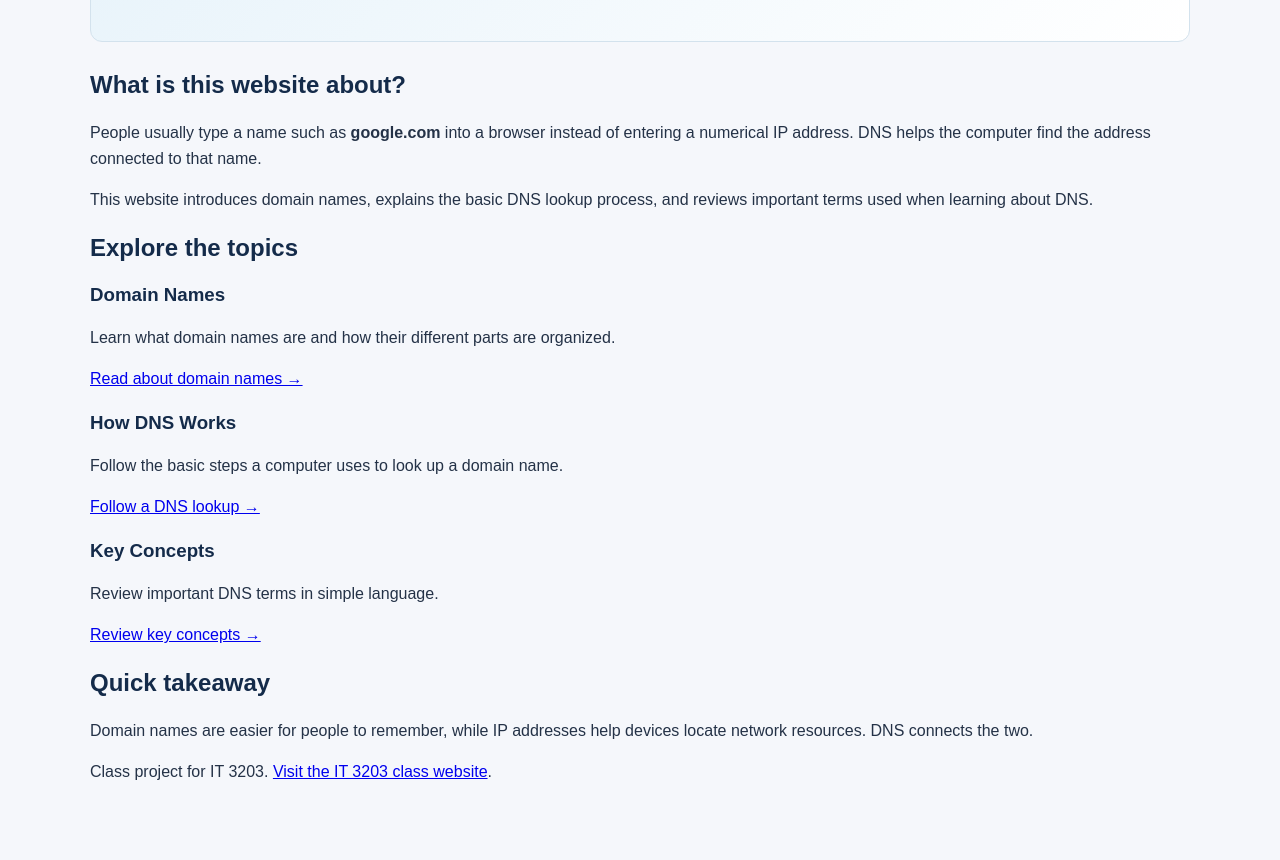
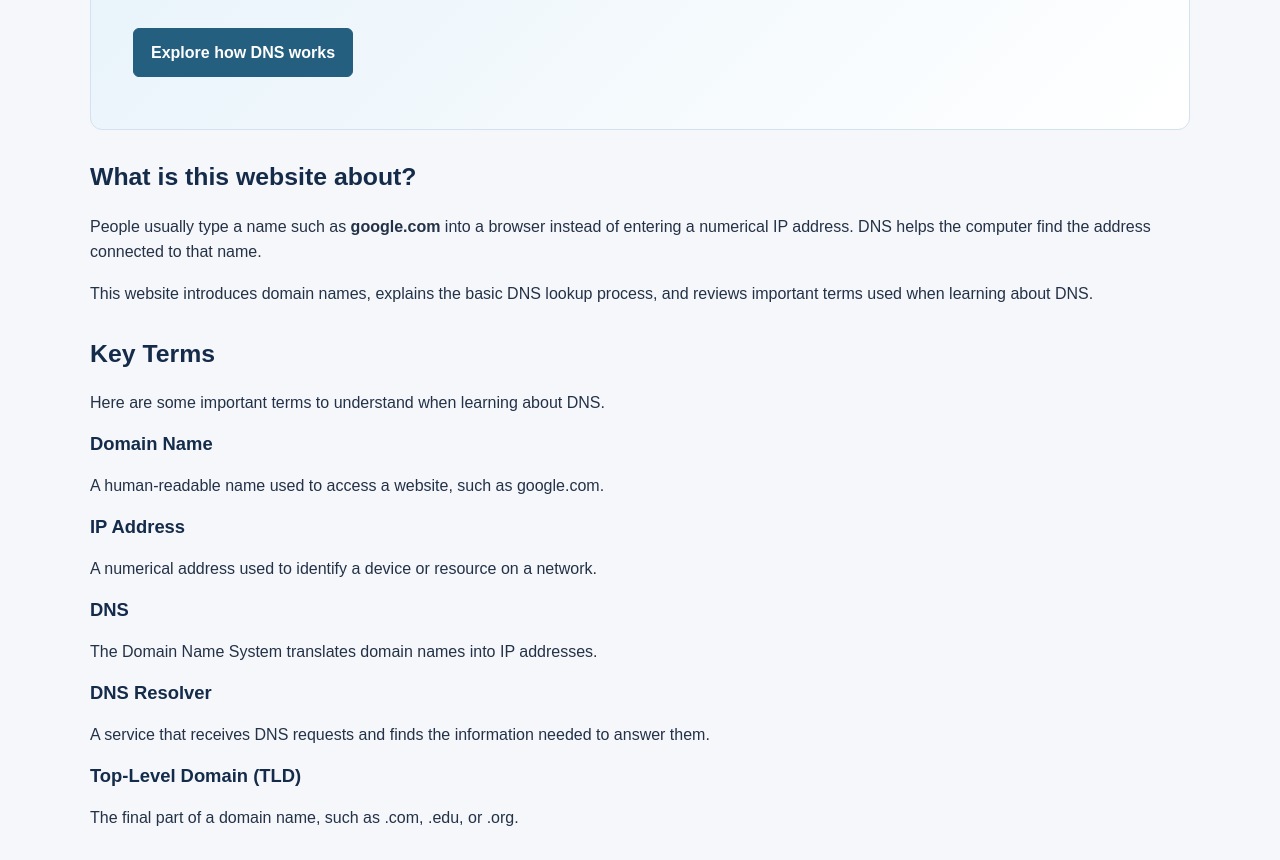
Before and after one commit to RickeyAmbrocio/IT3203Project, a plain HTML site: page index.html in a window 1280 px wide. Shown: the part 329-1189 px from the top of the page. Before the commit the page ends 1130 px from the top, so only its background shows below. Drawn offline with Linux system fonts and the light colour scheme.

Commit message:
css plus index improvment

```diff
--- a/index.html
+++ b/index.html
@@ -36,6 +36,38 @@
             <p>This website introduces domain names, explains the basic DNS lookup process, and reviews important terms used when learning about DNS.</p>
         </section>
 
+<section class="section">
+    <h2>Key Terms</h2>
+    <p>Here are some important terms to understand when learning about DNS.</p>
+
+    <div class="card-grid">
+        <article class="card">
+            <h3>Domain Name</h3>
+            <p>A human-readable name used to access a website, such as google.com.</p>
+        </article>
+
+        <article class="card">
+            <h3>IP Address</h3>
+            <p>A numerical address used to identify a device or resource on a network.</p>
+        </article>
+
+        <article class="card">
+            <h3>DNS</h3>
+            <p>The Domain Name System translates domain names into IP addresses.</p>
+        </article>
+
+        <article class="card">
+            <h3>DNS Resolver</h3>
+            <p>A service that receives DNS requests and finds the information needed to answer them.</p>
+        </article>
+
+        <article class="card">
+            <h3>Top-Level Domain (TLD)</h3>
+            <p>The final part of a domain name, such as .com, .edu, or .org.</p>
+        </article>
+    </div>
+</section>
+
         <section class="section">
             <h2>Explore the topics</h2>
             <div class="card-grid">
--- a/styles.css
+++ b/styles.css
@@ -98,3 +98,44 @@ h1, h2, h3 {
     line-height: 1.25;
     color: #142b4a;
 }
+
+h1 {
+    margin: 0 0 18px;
+    font-size: clamp(2rem, 4vw, 3rem);
+}
+
+h2 {
+    margin-top: 0;
+    font-size: 1.55rem;
+}
+
+h3 {
+    margin-top: 0;
+    font-size: 1.15rem;
+}
+
+.intro {
+    max-width: 780px;
+    font-size: 1.15rem;
+}
+
+.button {
+    display: inline-block;
+    margin-top: 12px;
+    padding: 11px 17px;
+    border: 1px solid #245f80;
+    border-radius: 6px;
+    background-color: #245f80;
+    color: #ffffff;
+    text-decoration: none;
+    font-weight: 700;
+}
+
+.button:hover,
+.button:focus {
+    background-color: #173e56;
+}
+
+.section {
+    margin: 32px 0;
+}
```
